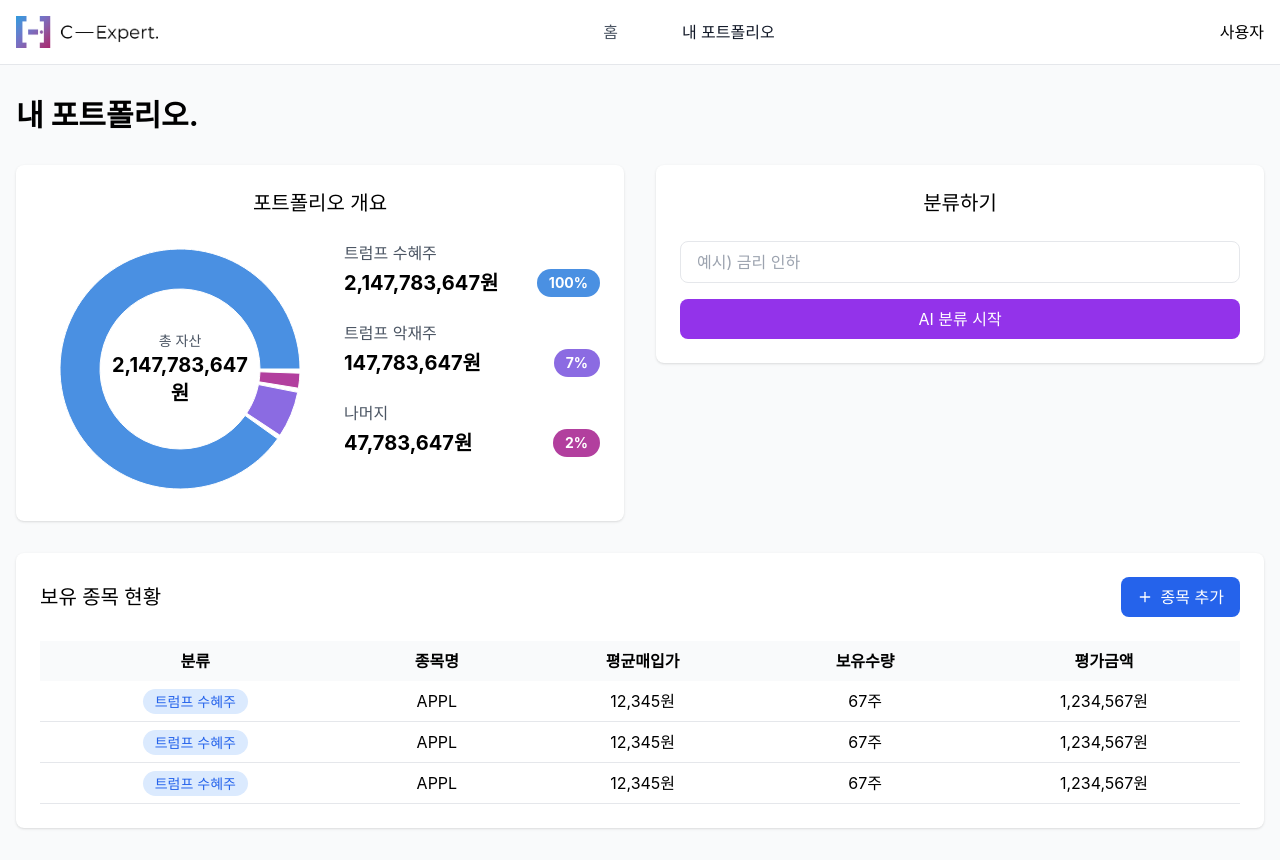
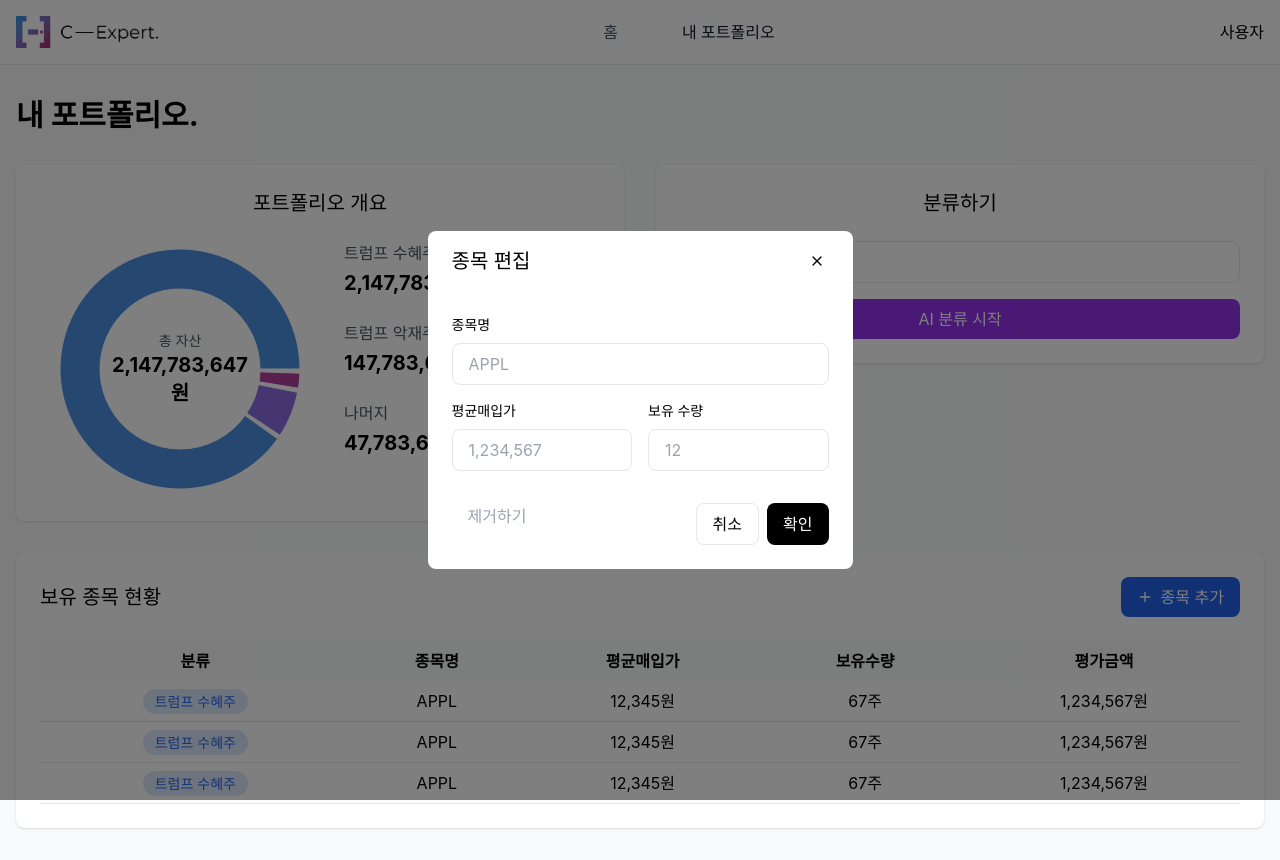
Before and after one commit to koscom-c-expert/c-expert-fe, a React (Create React App) app: page /portfolio in a window 1280 px wide. Both pictures are taken after a click on the button "종목 추가". Built offline with nearby package versions, Linux system fonts and the light colour scheme.

Commit message:
Implement edit stock dialog

```diff
--- a/src/pages/Portfolio.js
+++ b/src/pages/Portfolio.js
@@ -119,6 +119,7 @@ function Portfolio() {
                     <div className="flex justify-between items-center mb-6">
                         <h2 className="text-xl font-medium">보유 종목 현황</h2>
                         <button
+                            onClick={() => setIsDialogOpen(true)}
                             className="flex items-center px-4 py-2 bg-blue-600 text-white rounded-lg hover:bg-blue-700">
                             <Plus className="w-4 h-4 mr-2"/>
                             종목 추가
@@ -156,6 +157,74 @@ function Portfolio() {
                     </div>
                 </div>
             </main>
+
+
+            {/* Custom Modal */}
+            {isDialogOpen && (
+                <div className="fixed inset-0 bg-black bg-opacity-50 flex items-center justify-center z-50">
+                    <div className="bg-white rounded-lg w-[425px] relative">
+                        {/* Header */}
+                        <div className="px-6 py-4 flex justify-between items-center">
+                            <h2 className="text-xl font-medium">종목 편집</h2>
+                            <button
+                                onClick={() => setIsDialogOpen(false)}
+                                className="rounded-full p-1 hover:bg-gray-100"
+                            >
+                                <X className="w-4 h-4" />
+                            </button>
+                        </div>
+
+                        {/* Content */}
+                        <div className="p-6 space-y-4">
+                            <div className="space-y-2">
+                                <label className="block text-sm font-medium text-left">종목명</label>
+                                <input
+                                    type="text"
+                                    placeholder="APPL"
+                                    className="w-full px-4 py-2 border rounded-lg"
+                                />
+                            </div>
+
+                            <div className="grid grid-cols-2 gap-4">
+                                <div className="space-y-2">
+                                    <label className="block text-sm font-medium text-left">평균매입가</label>
+                                    <input
+                                        type="text"
+                                        placeholder="1,234,567"
+                                        className="w-full px-4 py-2 border rounded-lg"
+                                    />
+                                </div>
+                                <div className="space-y-2">
+                                    <label className="block text-sm font-medium text-left">보유 수량</label>
+                                    <input
+                                        type="text"
+                                        placeholder="12"
+                                        className="w-full px-4 py-2 border rounded-lg"
+                                    />
+                                </div>
+                            </div>
+
+                            {/* Buttons */}
+                            <div className="flex justify-between items-center">
+                                <p className="px-4 py-2 text-gray-400 cursor-pointer">제거하기</p>
+                                <div className="flex justify-end space-x-2 pt-4">
+                                    <button
+                                        onClick={() => setIsDialogOpen(false)}
+                                        className="px-4 py-2 border rounded-lg hover:bg-gray-50"
+                                    >
+                                        취소
+                                    </button>
+                                    <button
+                                        className="px-4 py-2 bg-black text-white rounded-lg hover:bg-gray-800"
+                                    >
+                                        확인
+                                    </button>
+                                </div>
+                            </div>
+                        </div>
+                    </div>
+                </div>
+            )}
         </div>
     );
 }
```
